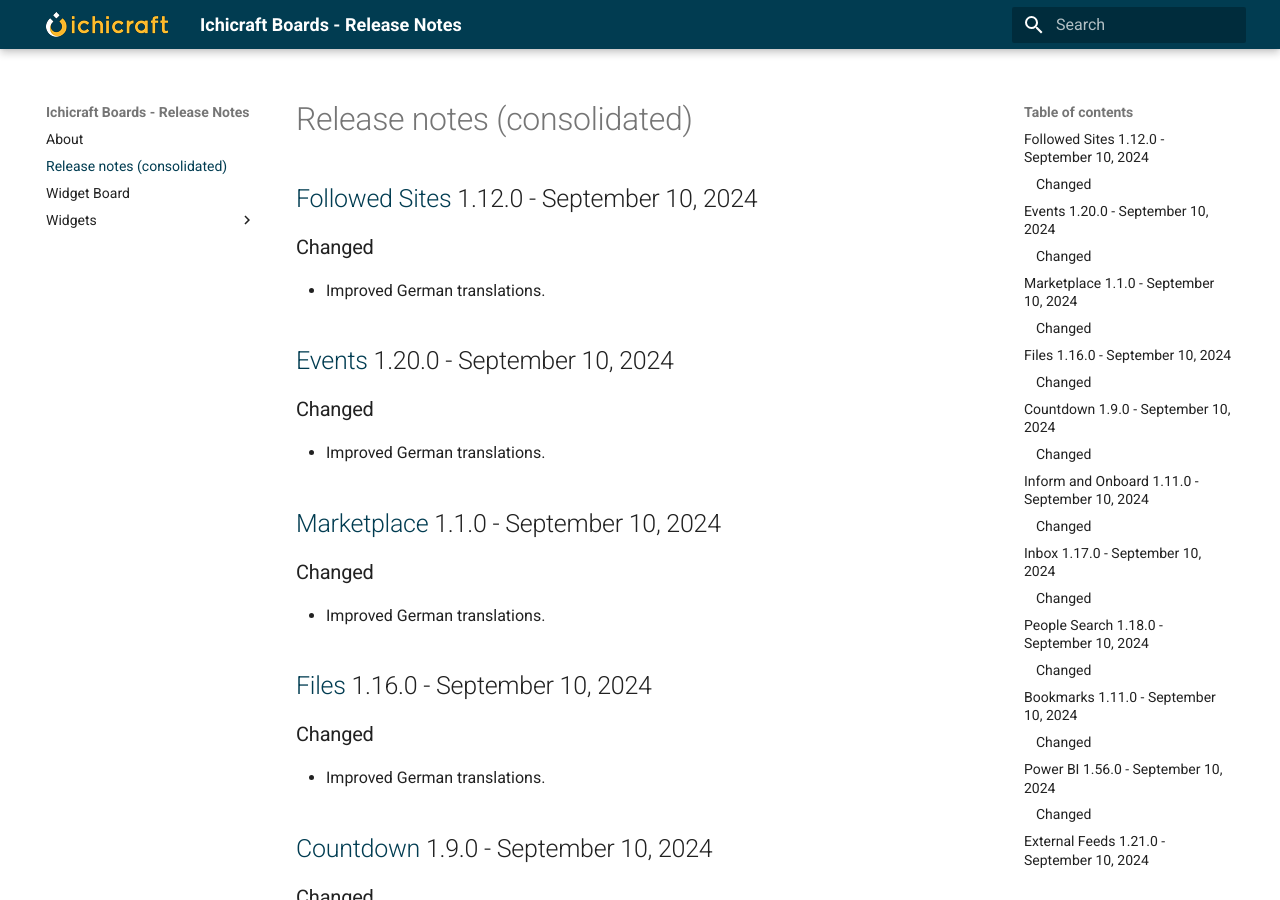
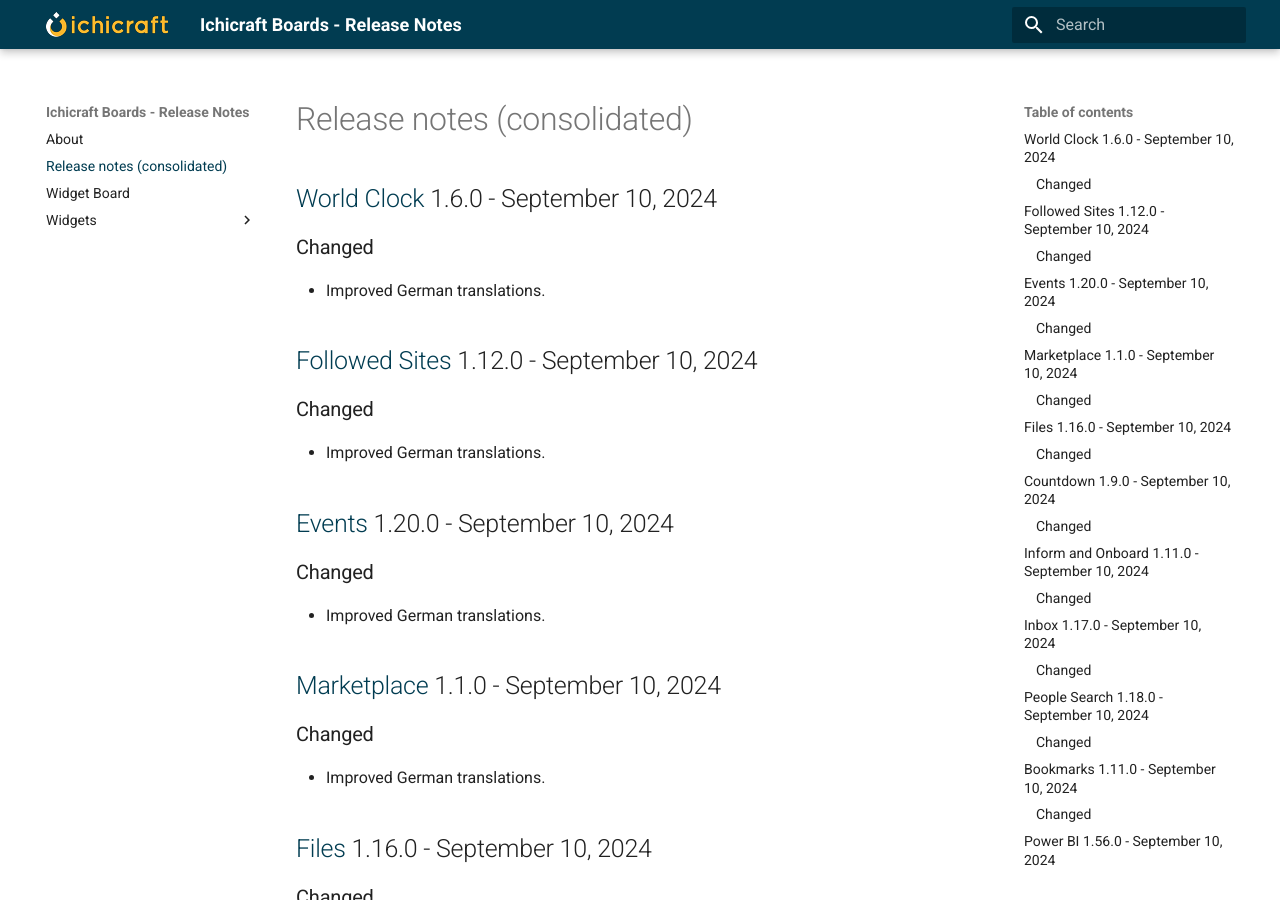
Before and after one commit to ichicraft/widgets-docs, an MkDocs documentation site: the page built from docs/Release-notes-(consolidated).md, in a window 1280 px wide and 900 px high. Built offline with MkDocs 1.6.1 and Material for MkDocs 9.7.7, drawn with Linux system fonts in a browser that asks for light colours.

Commit message:
Release notes updated by BuildService

```diff
--- a/docs/Release-notes-(consolidated).md
+++ b/docs/Release-notes-(consolidated).md
@@ -1,3 +1,8 @@
+## [World Clock](./Widgets/World Clock.md) 1.6.0 - September 10, 2024
+
+### Changed
+- Improved German translations.
+
 ## [Followed Sites](./Widgets/Followed Sites.md) 1.12.0 - September 10, 2024
 
 ### Changed
```
Also changed, not shown: docs/Widgets/World Clock.md (+5 -0 lines).
